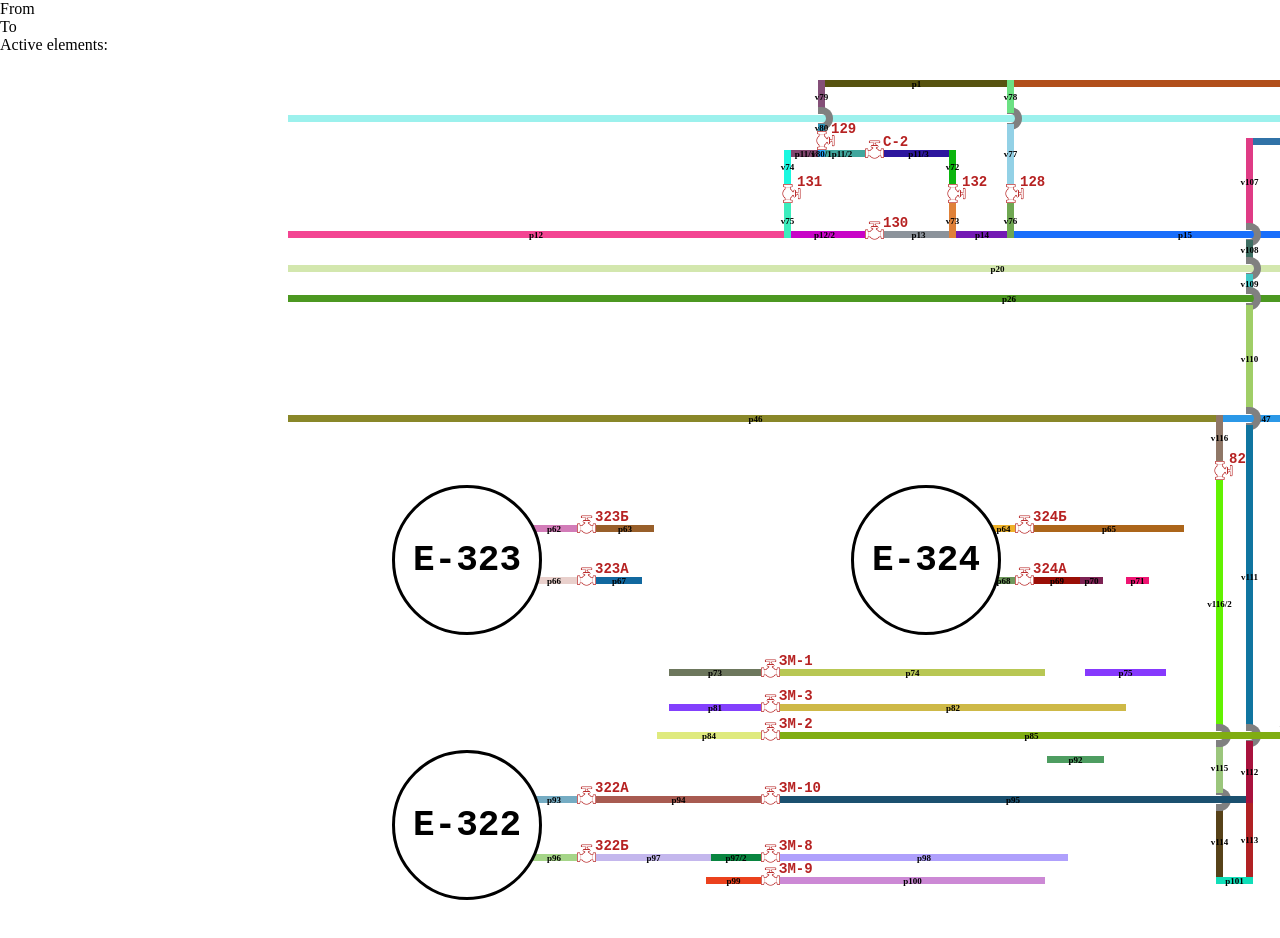
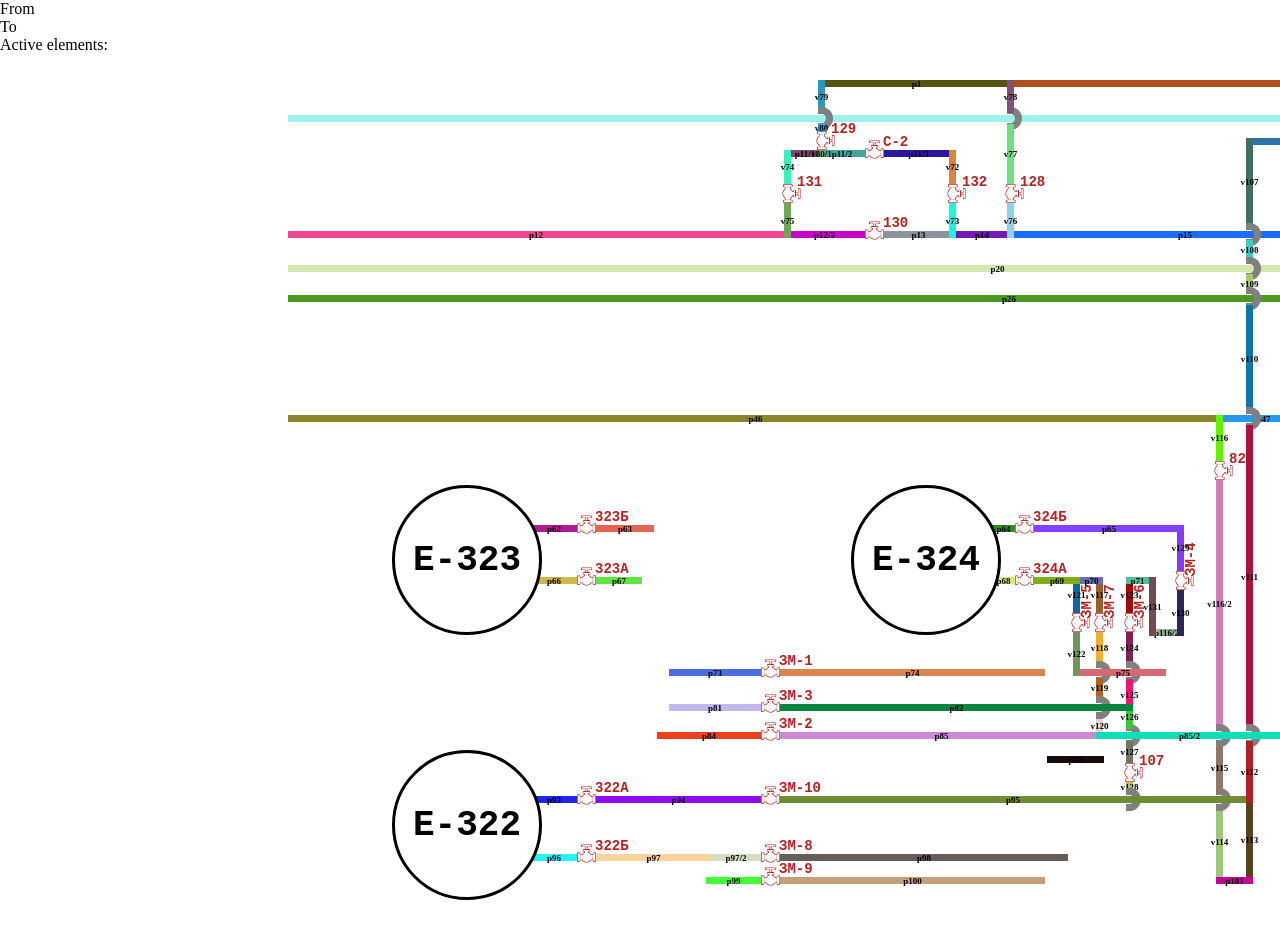
Before and after one commit to Alex228q/park2, a React (Vite) app: page / in a window 1280 px wide. Shown: the top 938 px of the page. Built offline with nearby package versions, Linux system fonts and the light colour scheme.

Commit message:
update13_03_2

```diff
--- a/src/App.jsx
+++ b/src/App.jsx
@@ -1,10 +1,5 @@
 import React, { useState, useRef, useEffect } from "react";
 import parkStore from "./store/parkStore";
-import Tank from "./components/Tank";
-import Valve from "./components/Valve";
-import Pipe from "./components/Pipe";
-import Pump from "./components/Pump";
-import Reck from "./components/Reck";
 
 import TopLevel from "./components/Top/TopLevel";
 import TanksLevel from "./components/Middle/TanksLevel";
--- a/src/components/Middle/TanksLevel.jsx
+++ b/src/components/Middle/TanksLevel.jsx
@@ -27,7 +27,7 @@ const TanksLevel = () => {
       <Pipe isHorizontal top={669} left={669} length={92} title="p73" />
       <Valve isUp top={659} left={761} title="ЗМ-1" />
       <Pipe isHorizontal top={669} left={780} length={265} title="p74" />
-      <Pipe isHorizontal top={669} left={1085} length={81} title="p75" />
+      <Pipe isHorizontal top={669} left={1080} length={86} title="p75" />
       <Pipe isHorizontal top={669} left={1304} length={115} title="p76" />
       <Pipe isHorizontal top={669} left={1764} length={196} title="p77" />
       <Pipe isHorizontal top={669} left={2306} length={168} title="p78" />
@@ -48,13 +48,14 @@ const TanksLevel = () => {
 
       <Pipe isHorizontal top={704} left={669} length={92} title="p81" />
       <Valve isUp top={694} left={761} title="ЗМ-3" />
-      <Pipe isHorizontal top={704} left={780} length={346} title="p82" />
+      <Pipe isHorizontal top={704} left={780} length={353} title="p82" />
       <Pipe isHorizontal top={704} left={3422} length={196} title="p83" />
 
       {/* ******************************************************** */}
       <Pipe isHorizontal top={732} left={657} length={104} title="p84" />
       <Valve isUp top={722} left={761} title="ЗМ-2" />
-      <Pipe isHorizontal top={732} left={780} length={503} title="p85" />
+      <Pipe isHorizontal top={732} left={780} length={323} title="p85" />
+      <Pipe isHorizontal top={732} left={1096} length={187} title="p85/2" />
       <Pipe isHorizontal top={715} left={1290} length={69} title="p86" />
       <Pipe isHorizontal top={732} left={1788} length={231} title="p87" />
       <Pipe isHorizontal top={732} left={2366} length={185} title="p88" />
--- a/src/components/Top/TopLevel.jsx
+++ b/src/components/Top/TopLevel.jsx
@@ -125,6 +125,7 @@ const TopLevel = () => {
 
       <Pipe isHorizontal top={485} left={1355} length={33} title="p115" />
       <Pipe isHorizontal top={214} left={2811} length={25} title="p116" />
+      <Pipe isHorizontal top={629} left={1149} length={35} title="p116/2" />
 
       {/* *************************************** */}
       <Pipe top={57} left={1827} length={23} title="v1" />
@@ -266,7 +267,7 @@ const TopLevel = () => {
       <Pipe top={80} left={818} length={33} title="v79" />
 
       <Intersection top={111} left={814} title="i19" />
-      <Pipe top={124} left={818} length={7} title="v80" />
+      <Pipe top={124} left={818} length={8} title="v80" />
       <Pipe top={150} left={818} length={7} title="v80/1" />
       <Valve top={129} left={814} title="129" />
 
@@ -338,8 +339,36 @@ const TopLevel = () => {
       <Pipe top={415} left={1216} length={46} title="v116" />
       <Pipe top={480} left={1216} length={247} title="v116/2" />
       <Valve top={459} left={1212} title="82" />
+      <Intersection top={728} left={1212} title="i36" />
+      <Pipe top={577} left={1096} length={36} title="v117" />
+      <Valve top={611} left={1092} title="ЗМ-7" isRotate />
+      <Pipe top={632} left={1096} length={32} title="v118" />
+      <Intersection top={665} left={1092} title="i37" />
+      <Pipe top={678} left={1096} length={20} title="v119" />
+      <Pipe top={713} left={1096} length={26} title="v120" />
+      <Intersection top={700} left={1092} title="i38" />
 
-      <Intersection top={728} left={1212} title="i36" />
+      <Pipe top={577} left={1073} length={36} title="v121" />
+      <Valve top={611} left={1069} title="ЗМ-5" isRotate />
+      <Pipe top={632} left={1073} length={44} title="v122" />
+
+      <Pipe top={577} left={1126} length={36} title="v123" />
+      <Valve top={611} left={1122} title="ЗМ-6" isRotate />
+      <Valve top={761} left={1122} title="107" />
+      <Pipe top={632} left={1126} length={31} title="v124" />
+      <Intersection top={665} left={1122} title="i39" />
+      <Pipe top={679} left={1126} length={32} title="v125" />
+
+      <Intersection top={728} left={1122} title="i40" />
+      <Pipe top={704} left={1126} length={25} title="v126" />
+      <Pipe top={741} left={1126} length={22} title="v127" />
+      <Pipe top={782} left={1126} length={9} title="v128" />
+      <Intersection top={792} left={1122} title="i41" />
+      <Pipe top={525} left={1177} length={46} title="v129" />
+      <Valve top={569} left={1173} title="ЗМ-4" isRotate />
+      <Pipe top={590} left={1177} length={46} title="v130" />
+
+      <Pipe top={577} left={1149} length={59} title="v131" />
     </>
   );
 };
--- a/src/components/Valve.jsx
+++ b/src/components/Valve.jsx
@@ -5,9 +5,52 @@ const Valve = ({
   isUp = false,
   title = "",
   isLeft = false,
+  isRotate = false,
 }) => {
   const { activeElements } = parkStore();
   const color = activeElements.includes(title) ? "green" : "#B62222";
+  if (isRotate) {
+    return (
+      <div>
+        <p
+          style={{
+            width: "42px",
+            display: "flex",
+            rotate: "270deg",
+            position: "absolute",
+            top: top - 22,
+            left: left-3,
+            fontFamily: "monospace",
+            fontSize: "14px",
+            fontWeight: "bold",
+            color,
+          }}
+        >
+          {title}
+        </p>
+        <div
+          style={{
+            position: "absolute",
+            top,
+            left,
+            overflow: "hidden",
+            rotate: "90deg",
+          }}
+        >
+          <img
+            style={{
+              filter: `drop-shadow(0px 1000px 0 ${color})`,
+              transform: "translateY(-1000px)",
+            }}
+            src="./valve.png"
+            alt="valve"
+            width={19}
+            height={19}
+          />
+        </div>
+      </div>
+    );
+  }
 
   return isUp ? (
     <div>
@@ -52,7 +95,7 @@ const Valve = ({
         style={{
           width: "42px",
           display: "flex",
-
+          rotate: isRotate ? "270deg" : "0deg",
           position: "absolute",
           top: isLeft ? top - 8 : top - 8,
           left: isLeft ? left - 33 : left + 17,
```
